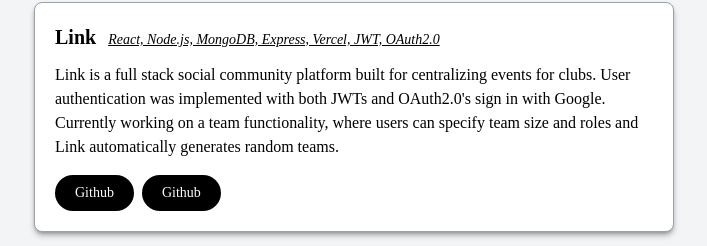
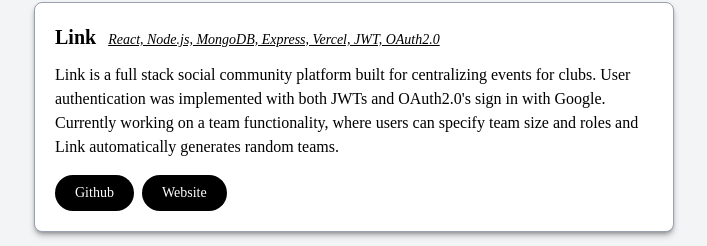
Before and after one commit to mtsun05/portfolio, a React (Vite) app: page / in a window 1280 px wide. Shown: the part 1378-1624 px from the top of the page, without its empty margins (286-993 px from the left). Built offline with nearby package versions, Linux system fonts and the light colour scheme.

Commit message:
small button fix

```diff
--- a/src/components/ProjectCard.tsx
+++ b/src/components/ProjectCard.tsx
@@ -34,7 +34,7 @@ const ProjectCard = ({
           <ButtonLink disabled>Github</ButtonLink>
         )}
         {websiteURL ? (
-          <ButtonLink path={websiteURL}>Github</ButtonLink>
+          <ButtonLink path={websiteURL}>Website</ButtonLink>
         ) : (
           <ButtonLink disabled>Website</ButtonLink>
         )}
```
